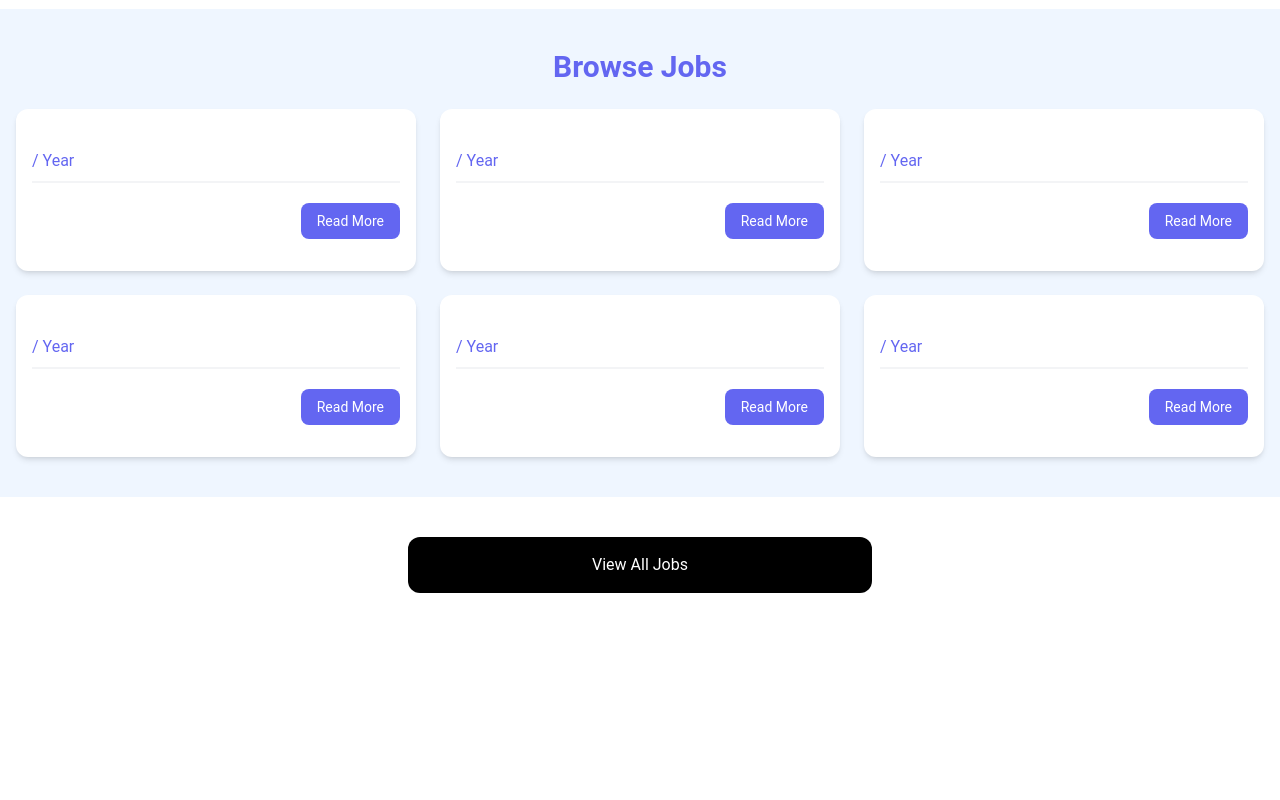
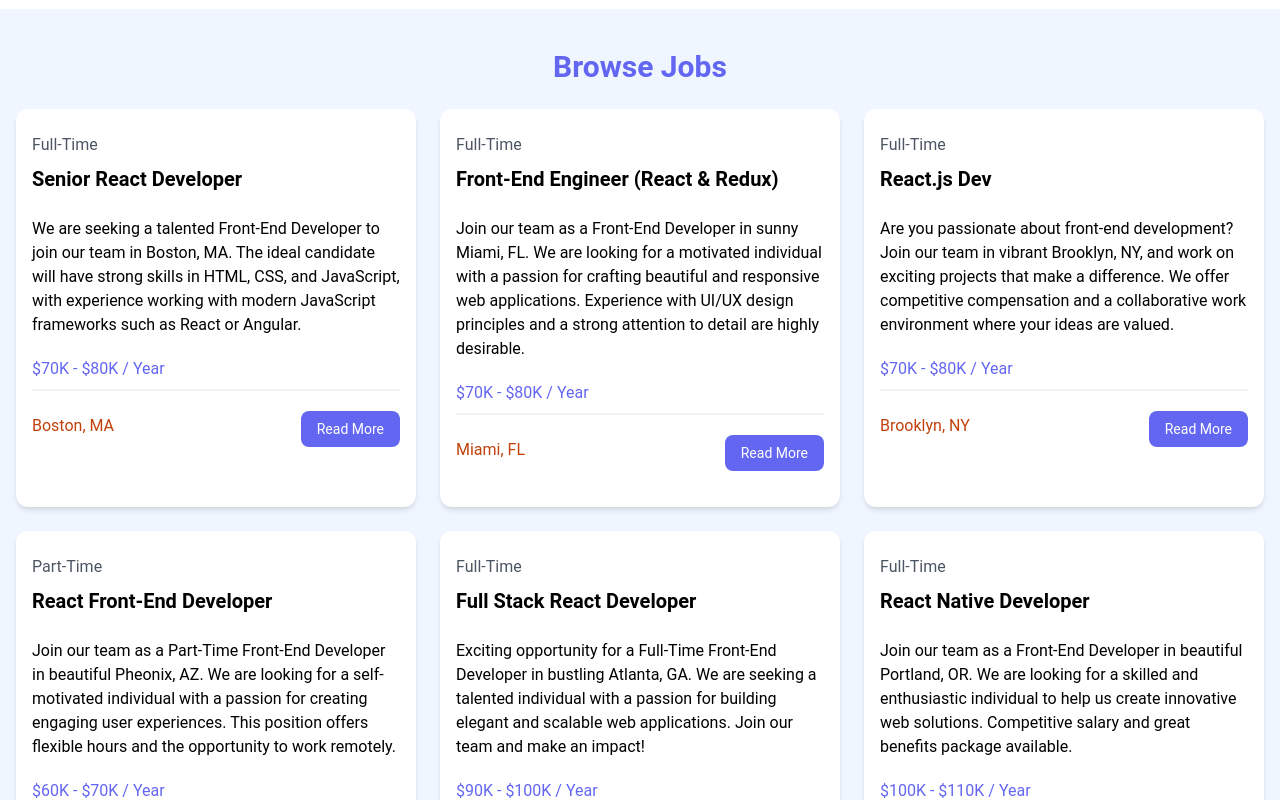
Before and after one commit to crypt096/react-crash-course-2024, a React (Vite) app: page / in a window 1280 px wide. Shown: the part 600-1400 px from the top of the page. Before the commit the page ends 1233 px from the top, so only its background shows below. Built offline with nearby package versions, Linux system fonts and the light colour scheme.

Commit message:
Update JobListing.tsx

```diff
--- a/src/components/JobListing.tsx
+++ b/src/components/JobListing.tsx
@@ -13,30 +13,35 @@ interface Job {
     };
 }
 
-const JobListing = (job: Job) => {
+interface JobListingProps {
+  key: string;
+  job: Job;
+}
+
+const JobListing = (props: JobListingProps ) => {
   return (
     <div className="bg-white rounded-xl shadow-md relative">
       <div className="p-4">
         <div className="mb-6">
-          <div className="text-gray-600 my-2">{job.type}</div>
-          <h3 className="text-xl font-bold">{job.title}</h3>
+          <div className="text-gray-600 my-2">{props.job.type}</div>
+          <h3 className="text-xl font-bold">{props.job.title}</h3>
         </div>
 
         <div className="mb-5">
-          {job.description}
+          {props.job.description}
         </div>
 
-        <h3 className="text-indigo-500 mb-2">{job.salary} / Year</h3>
+        <h3 className="text-indigo-500 mb-2">{props.job.salary} / Year</h3>
 
         <div className="border border-gray-100 mb-5"></div>
 
         <div className="flex flex-col lg:flex-row justify-between mb-4">
           <div className="text-orange-700 mb-3">
             <i className="fa-solid fa-location-dot text-lg"></i>
-            {job.location}
+            {props.job.location}
           </div>
           <a
-            href={`job/${job.id}`}
+            href={`job/${props.job.id}`}
             className="h-[36px] bg-indigo-500 hover:bg-indigo-600 text-white px-4 py-2 rounded-lg text-center text-sm"
           >
             Read More
```
